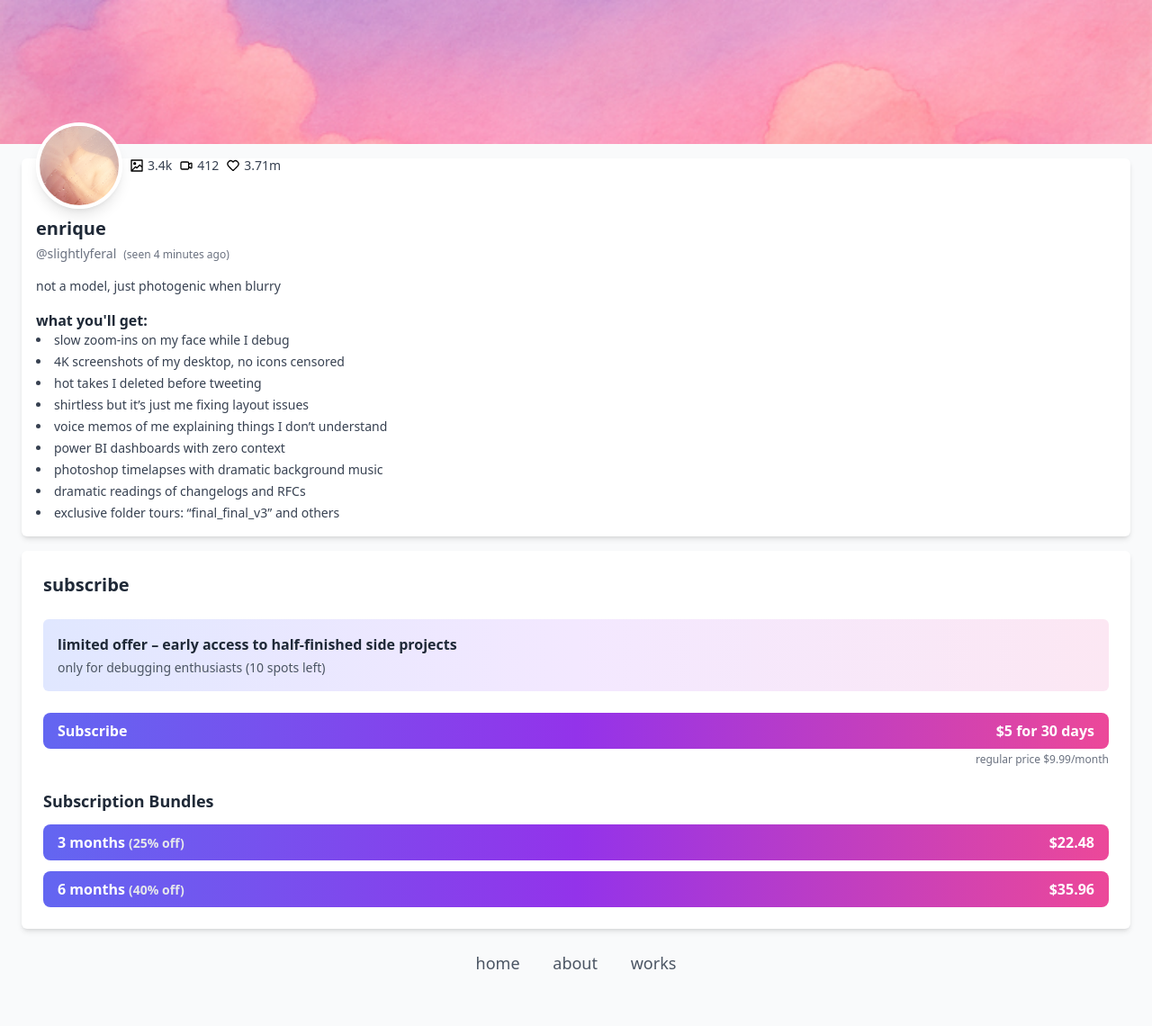
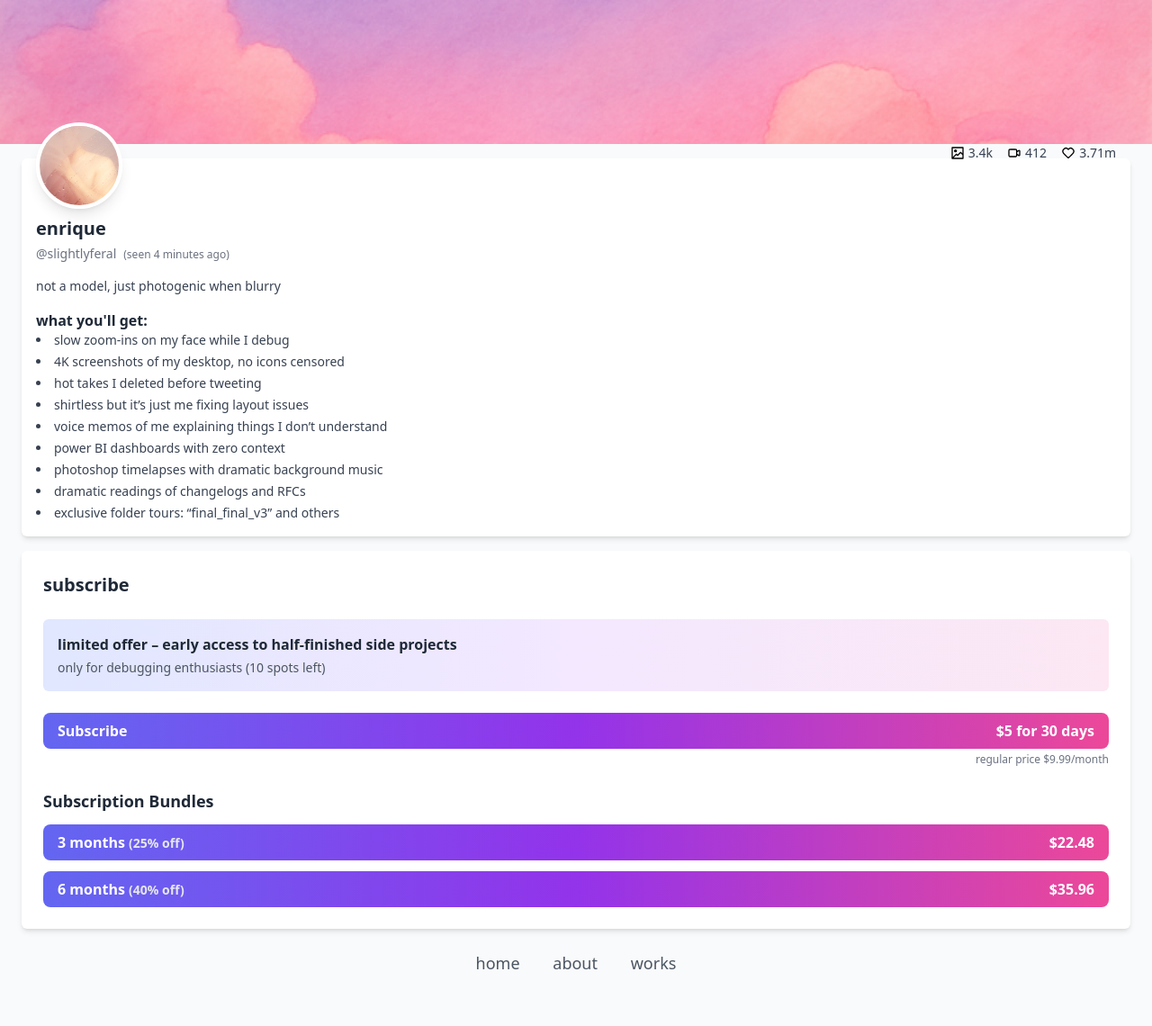
Before and after one commit to enriquebarragan/enriquebarragan.github.io, a Jekyll site: the page built from rips/onlyfans/index.md, in a window 1280 px wide. Shown: the whole page at 90% size. Built offline with Jekyll 4.4.1, drawn with Linux system fonts in a browser that asks for light colours; nearby versions of some CDN libraries.

Commit message:
Update index.md

```diff
--- a/rips/onlyfans/index.md
+++ b/rips/onlyfans/index.md
@@ -14,29 +14,28 @@ permalink: /rips/onlyfans/
     <div class="bg-white shadow-md rounded-md p-4">
 
       <!-- profile + stats -->
-      <div class="flex -mt-14 items-center gap-2 flex-nowrap">
-        <!-- profile picture -->
-        <div>
-          <img src="/assets/images/of-pfp.JPG" alt="profile picture" class="w-24 h-24 aspect-square rounded-full border-4 border-white shadow-lg object-cover">
-        </div>
+  <div class="flex -mt-14 gap-2 flex-nowrap items-start">
+  <!-- profile picture -->
+  <div>
+    <img src="/assets/images/of-pfp.JPG" alt="profile picture" class="w-24 h-24 aspect-square rounded-full border-4 border-white shadow-lg object-cover">
+  </div>
 
-        <!-- stats -->
-        <div class="flex justify-around text-center w-auto gap-2">
-          <div class="flex items-center space-x-1 text-sm text-gray-700">
-            <img src="/assets/icons/picture.svg" alt="pictures icon" class="w-4 h-4">
-            <span>3.4k</span>
-          </div>
-          <div class="flex items-center space-x-1 text-sm text-gray-700">
-            <img src="/assets/icons/video.svg" alt="videos icon" class="w-4 h-4">
-            <span>412</span>
-          </div>
-          <div class="flex items-center space-x-1 text-sm text-gray-700">
-            <img src="/assets/icons/heart.svg" alt="likes icon" class="w-4 h-4">
-            <span>3.71m</span>
-          </div>
-        </div>
-      </div>
-
+  <!-- stats (aligned lower and to the right) -->
+  <div class="flex flex-1 justify-end items-end pl-2 pt-6 gap-4 text-sm text-gray-700">
+    <div class="flex items-center space-x-1">
+      <img src="/assets/icons/picture.svg" alt="pictures icon" class="w-4 h-4">
+      <span>3.4k</span>
+    </div>
+    <div class="flex items-center space-x-1">
+      <img src="/assets/icons/video.svg" alt="videos icon" class="w-4 h-4">
+      <span>412</span>
+    </div>
+    <div class="flex items-center space-x-1">
+      <img src="/assets/icons/heart.svg" alt="likes icon" class="w-4 h-4">
+      <span>3.71m</span>
+    </div>
+  </div>
+</div>
       <div class="mt-2">
         <h1 class="text-xl font-semibold">enrique</h1>
         <div class="mt-1 text-gray-500 text-sm flex items-baseline space-x-2">
```
